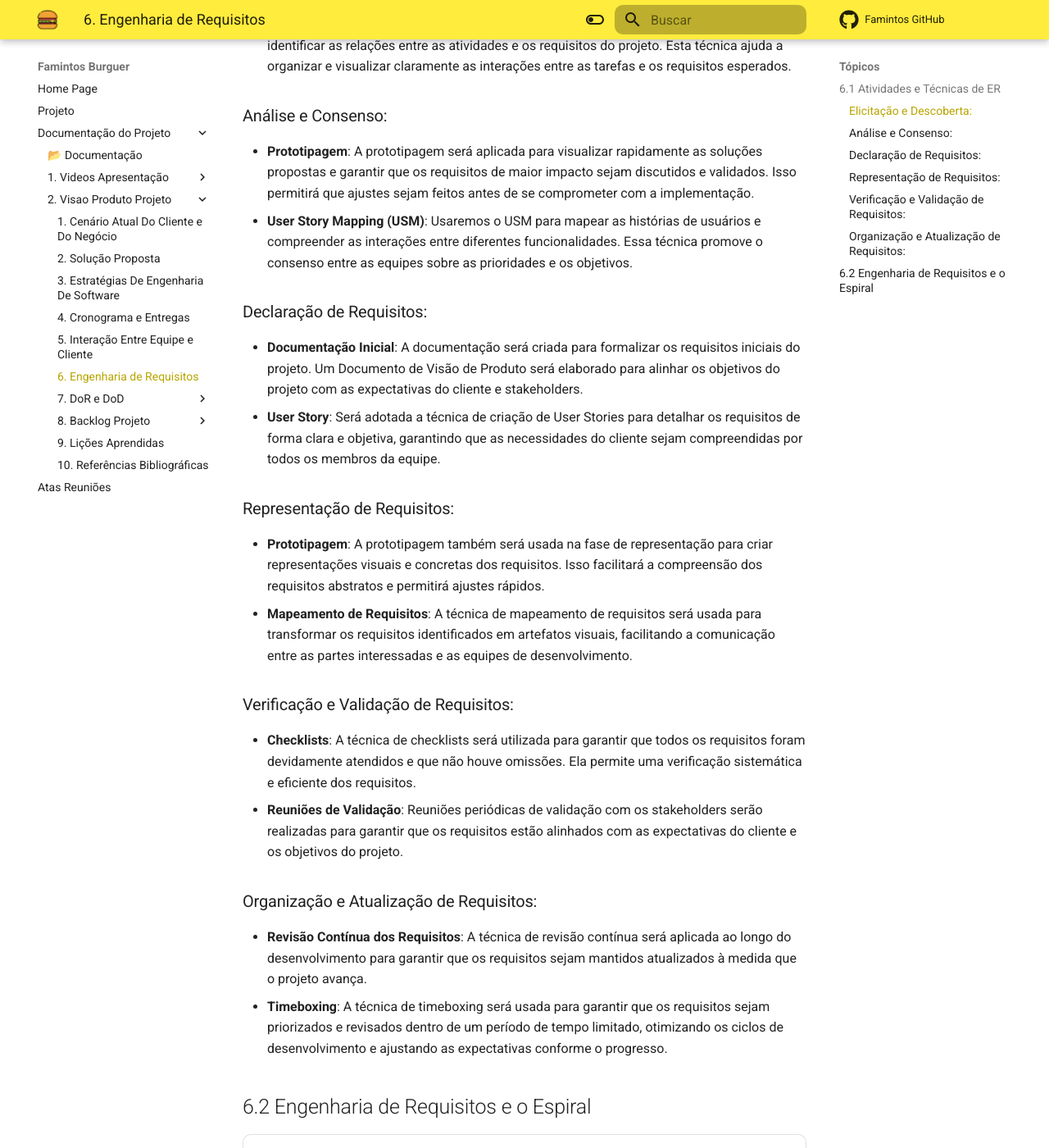
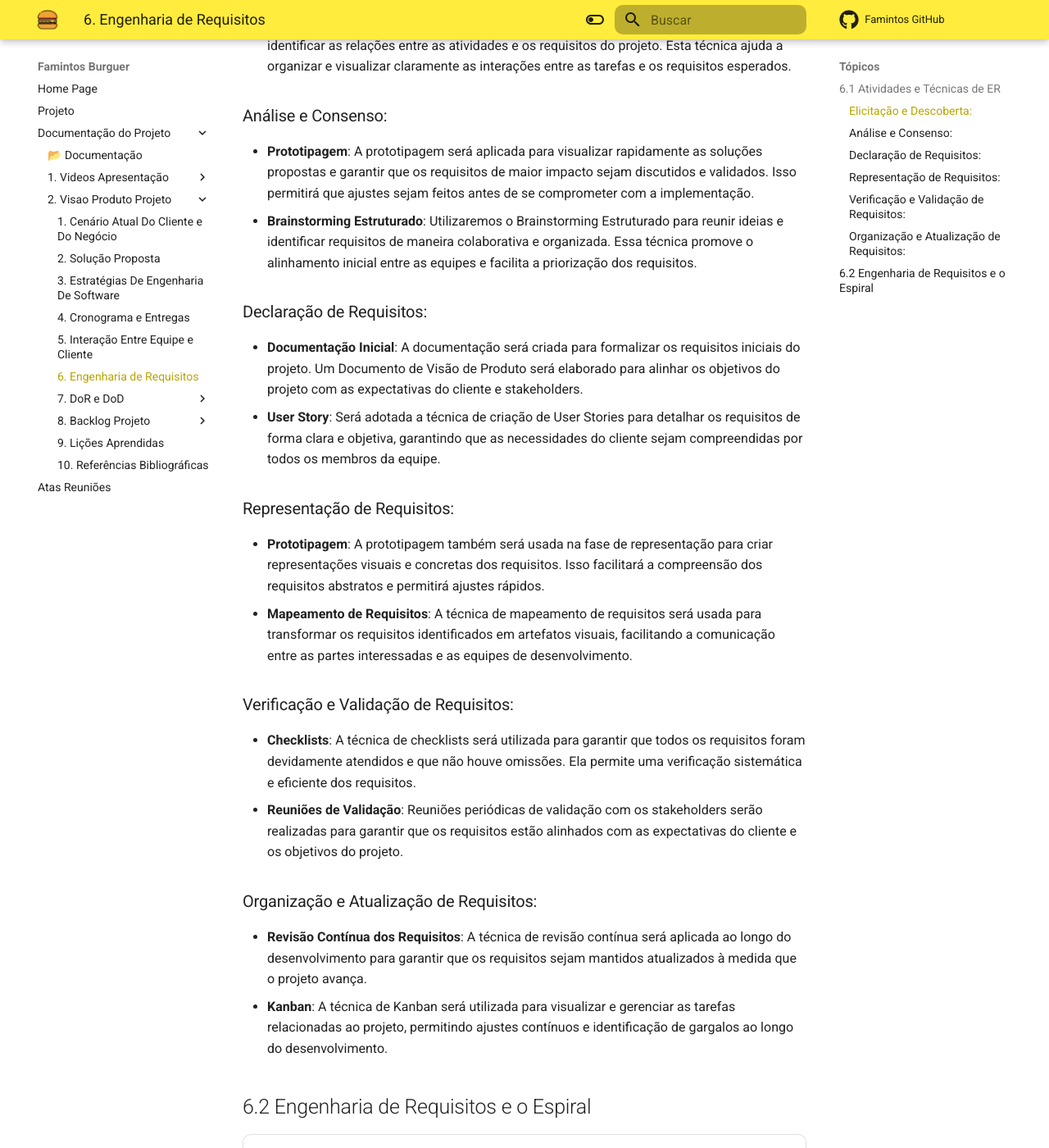
Before and after one commit to mdsreq-fga-unb/2024.2-T01-FamintosBurguer, an MkDocs documentation site: the page built from docs/ProdutoProjeto/2. Visao Produto Projeto/6_ERequisitos.md, in a window 1280 px wide and 1400 px high, scrolled down 538 px. Shown: the whole window at 82% size. Built offline with MkDocs 1.6.1 and Material for MkDocs 9.7.7, drawn with Linux system fonts in a browser that asks for light colours; comment, search, counter and statistics services are not loaded; some of the changed text lies outside the part shown.

Commit message:
docs: ajuste nas tecnicas de engenharia de requisitos

```diff
--- a/docs/ProdutoProjeto/2. Visao Produto Projeto/6_ERequisitos.md
+++ b/docs/ProdutoProjeto/2. Visao Produto Projeto/6_ERequisitos.md
@@ -10,7 +10,7 @@ A partir das informações apresentadas na seção 3 deste documento, as ativida
 
 ### Análise e Consenso:
 - **Prototipagem**: A prototipagem será aplicada para visualizar rapidamente as soluções propostas e garantir que os requisitos de maior impacto sejam discutidos e validados. Isso permitirá que ajustes sejam feitos antes de se comprometer com a implementação.
-- **User Story Mapping (USM)**: Usaremos o USM para mapear as histórias de usuários e compreender as interações entre diferentes funcionalidades. Essa técnica promove o consenso entre as equipes sobre as prioridades e os objetivos.
+- **Brainstorming Estruturado**: Utilizaremos o Brainstorming Estruturado para reunir ideias e identificar requisitos de maneira colaborativa e organizada. Essa técnica promove o alinhamento inicial entre as equipes e facilita a priorização dos requisitos.
 
 ### Declaração de Requisitos:
 - **Documentação Inicial**: A documentação será criada para formalizar os requisitos iniciais do projeto. Um Documento de Visão de Produto será elaborado para alinhar os objetivos do projeto com as expectativas do cliente e stakeholders.
@@ -26,7 +26,7 @@ A partir das informações apresentadas na seção 3 deste documento, as ativida
 
 ### Organização e Atualização de Requisitos:
 - **Revisão Contínua dos Requisitos**: A técnica de revisão contínua será aplicada ao longo do desenvolvimento para garantir que os requisitos sejam mantidos atualizados à medida que o projeto avança.
-- **Timeboxing**: A técnica de timeboxing será usada para garantir que os requisitos sejam priorizados e revisados dentro de um período de tempo limitado, otimizando os ciclos de desenvolvimento e ajustando as expectativas conforme o progresso.
+- **Kanban**: A técnica de Kanban será utilizada para visualizar e gerenciar as tarefas relacionadas ao projeto, permitindo ajustes contínuos e identificação de gargalos ao longo do desenvolvimento.
 
 ## 6.2 Engenharia de Requisitos e o Espiral
 
@@ -35,10 +35,10 @@ A partir das informações apresentadas na seção 3 deste documento, as ativida
 | Identificação de Objetivos       | Elicitação e Descoberta                     | Entrevistas com Stakeholders           | Entrevistas                                   | Levantamento inicial das necessidades e expectativas do cliente                                          |
 |                                  | Mapa de Atividades, Técnicas e Resultados  | Criação de um mapa visual              | Mapeamento de requisitos e atividades         | Representação clara das conexões entre os requisitos e as atividades planejadas                          |
 |                                  | Declaração de Requisitos                   | Documentação inicial                   | Documento de Visão de Produto                 | Escopo preliminar e alinhamento dos objetivos do projeto                                                 |
-| Análise de Riscos                | Análise e Consenso                          | Discussão e revisão de riscos          | Prototipagem, User Story Mapping (USM)        | Redução de riscos relacionados a ambiguidades nos requisitos                                             |
+| Análise de Riscos                | Análise e Consenso                          | Discussão e revisão de riscos          | Prototipagem, Brainstorming Estruturado       | Redução de riscos relacionados a ambiguidades nos requisitos                          |
 |                                  | Verificação e Validação                     | Validação inicial                      | Checklists                                   | Identificação de falhas potenciais nos requisitos e garantia de consistência                             |
-| Desenvolvimento e testes         | Organização e Atualização                   | Revisão contínua dos requisitos        | Mapeamento de Requisitos e Timeboxing         | Priorização eficaz e alinhamento contínuo com as metas do projeto, mantendo o ritmo dentro do prazo      |
+| Desenvolvimento e testes         | Organização e Atualização                   | Revisão contínua dos requisitos        | Mapeamento de Requisitos e Kanban         | Priorização eficaz e alinhamento contínuo com as metas do projeto, mantendo visibilidade e flexibilidade      |
 | Planejamento                     | Declaração                                  | Detalhamento dos requisitos            | User Story                                    | Requisitos detalhados para orientar as próximas fases                                                    |
 |                                  | Verificação e Validação                     | Feedback do cliente                    | Checklists e reuniões de validação            | Alinhamento dos requisitos definidos com as expectativas do cliente                                      |
-|                                  | Organização e Atualização                   | Atualização do backlog                 | Timeboxing                                   | Estruturação e priorização para ciclos iterativos                                                        |
+|                                  | Organização e Atualização                   | Atualização do backlog                 | Kanban                                        | Visualizar e gerenciar as tarefas relacionadas ao projeto                                                      |
 |                                  | Representação                               | Criação de protótipos                  | Prototipagem                                  | Representação concreta de requisitos abstratos, facilitando ajustes e validações                         |
```
